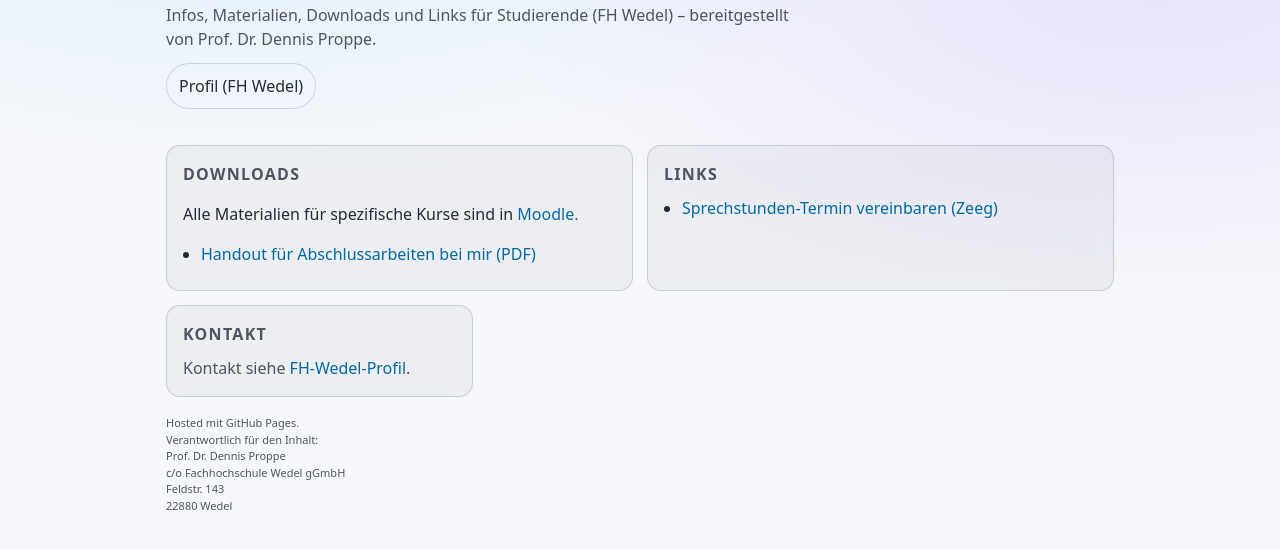
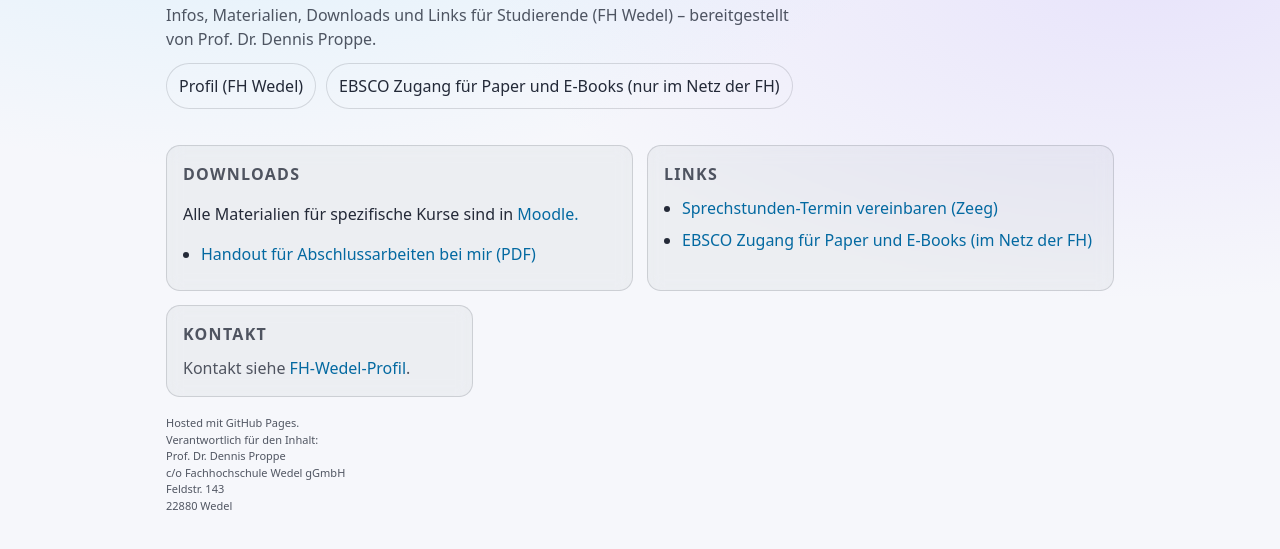
Before and after one commit to dennisproppe/fhw_content, a plain HTML site: page index.html in a window 1280 px wide. Shown: the part 109-658 px from the top of the page. Drawn offline with Linux system fonts and the light colour scheme.

Commit message:
added ebsco link

```diff
--- a/index.html
+++ b/index.html
@@ -162,6 +162,14 @@
             target="_blank"
             >Profil (FH Wedel)</a
           >
+
+          <a
+            class="pill"
+            href="https://research.ebsco.com/c/w73ois/search"
+            rel="noopener noreferrer"
+            target="_blank"
+            >EBSCO Zugang für Paper und E-Books (nur im Netz der FH)</a
+          >
         </div>
       </header>
 
@@ -192,6 +200,14 @@
                 >Sprechstunden-Termin vereinbaren (Zeeg)</a
               >
             </li>
+            <li>
+              <a
+            href="https://research.ebsco.com/c/w73ois/search"
+            rel="noopener noreferrer"
+            target="_blank"
+            >EBSCO Zugang für Paper und E-Books (im Netz der FH)</a
+          >
+            </li>
 
           </ul>
           <!-- Ergänze kurs-spezifische Links hier (Moodle, GitHub, Discord, etc.). -->
```
